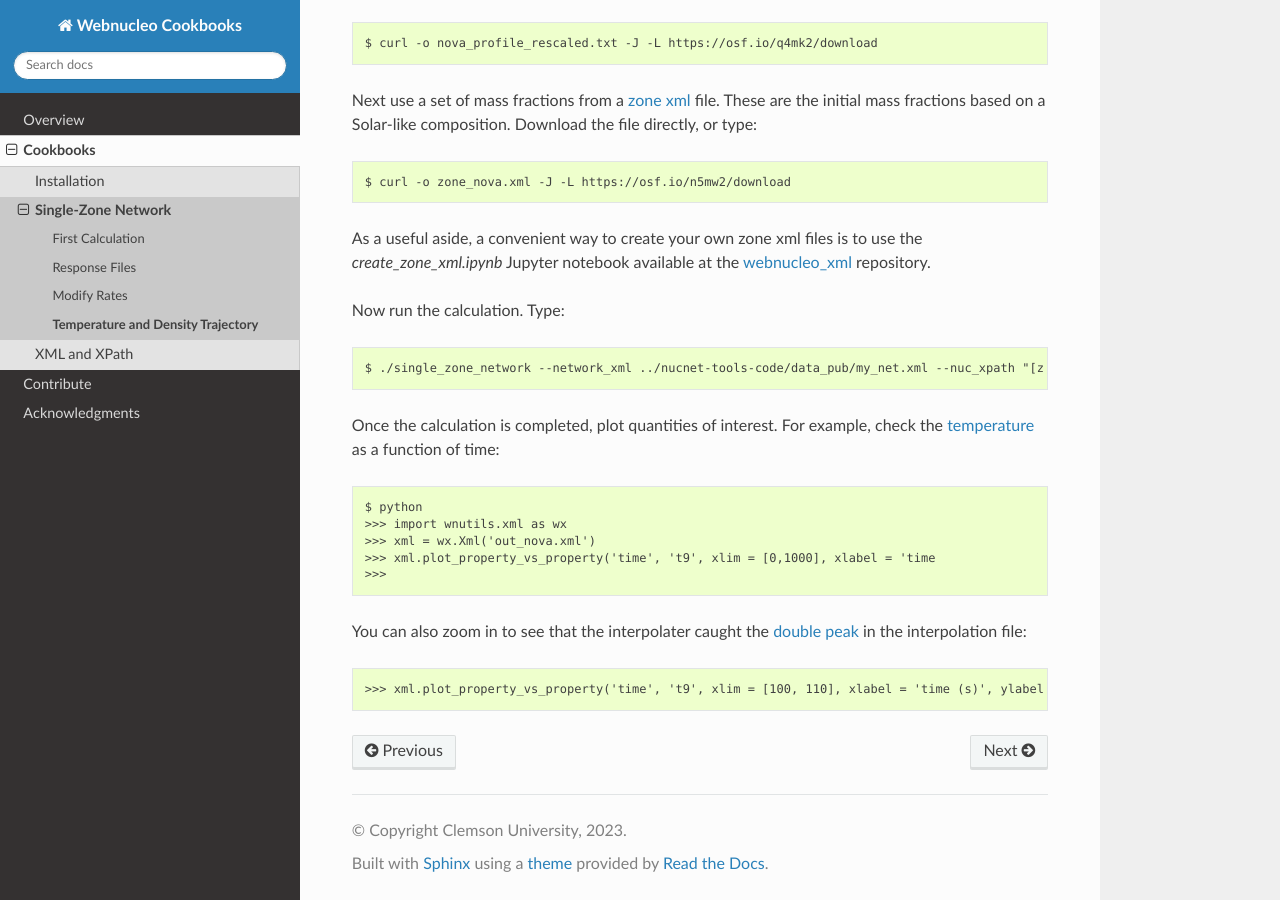
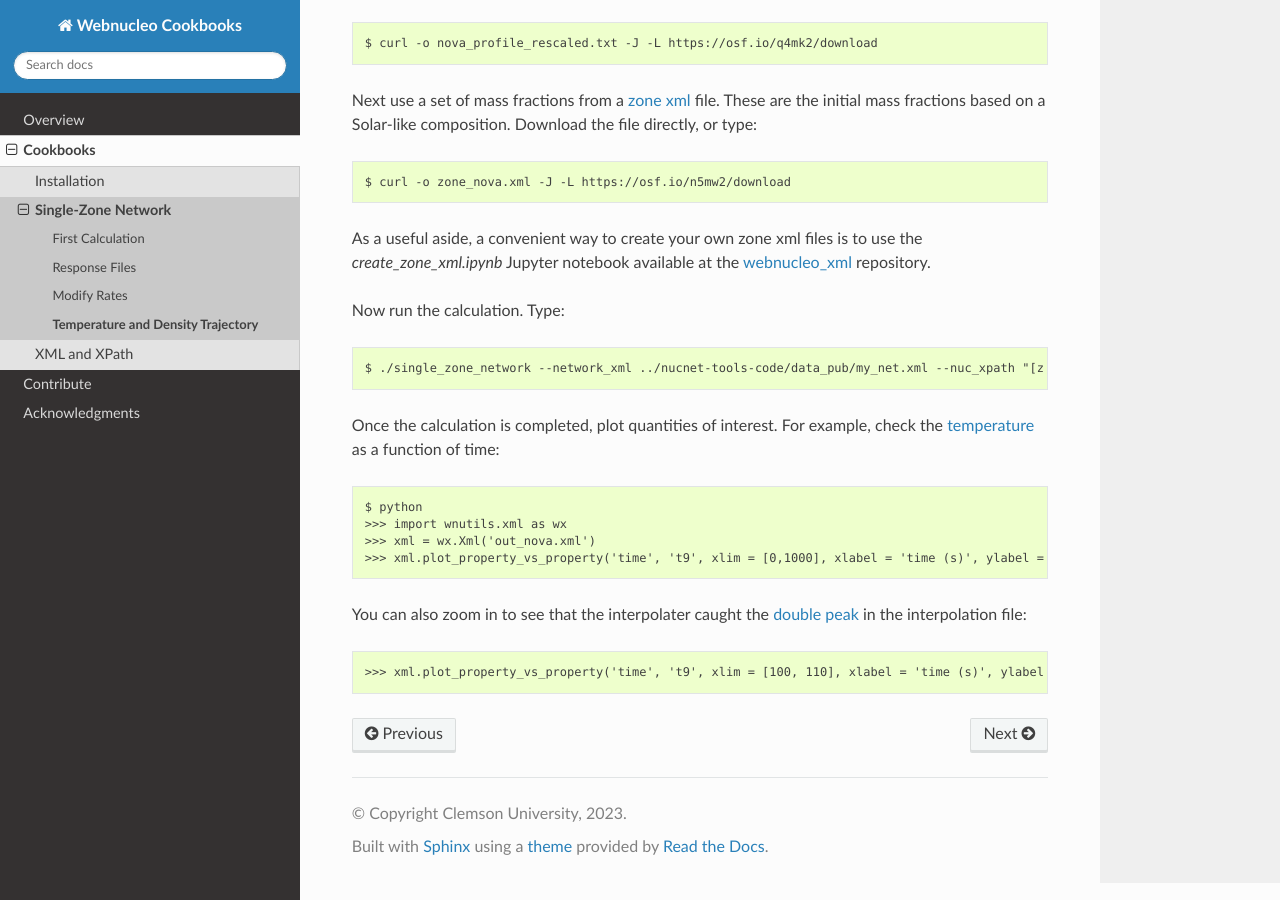
Before and after one commit to webnucleo-org/webnucleo-cookbook, a Sphinx documentation site: the page built from doc/source/cookbooks/single-zone/Temperature_and_Density_Trajectory.rst, in a window 1280 px wide and 900 px high, scrolled down 1206 px. Built offline with Sphinx 7.4.7 and the Read the Docs theme 2.0.0, drawn with Linux system fonts in a browser that asks for light colours.

Commit message:
Fix typo.

```diff
--- a/doc/source/cookbooks/single-zone/Temperature_and_Density_Trajectory.rst
+++ b/doc/source/cookbooks/single-zone/Temperature_and_Density_Trajectory.rst
@@ -74,8 +74,7 @@ check the `temperature <https://osf.io/68jak>`_ as a function of time::
     $ python
     >>> import wnutils.xml as wx
     >>> xml = wx.Xml('out_nova.xml')
-    >>> xml.plot_property_vs_property('time', 't9', xlim = [0,1000], xlabel = 'time
-    >>>
+    >>> xml.plot_property_vs_property('time', 't9', xlim = [0,1000], xlabel = 'time (s)', ylabel = '$T_9$')
 
 You can also zoom in to see that the interpolater caught the
 `double peak <https://osf.io/4cz9f>`_ in the interpolation file::
```
